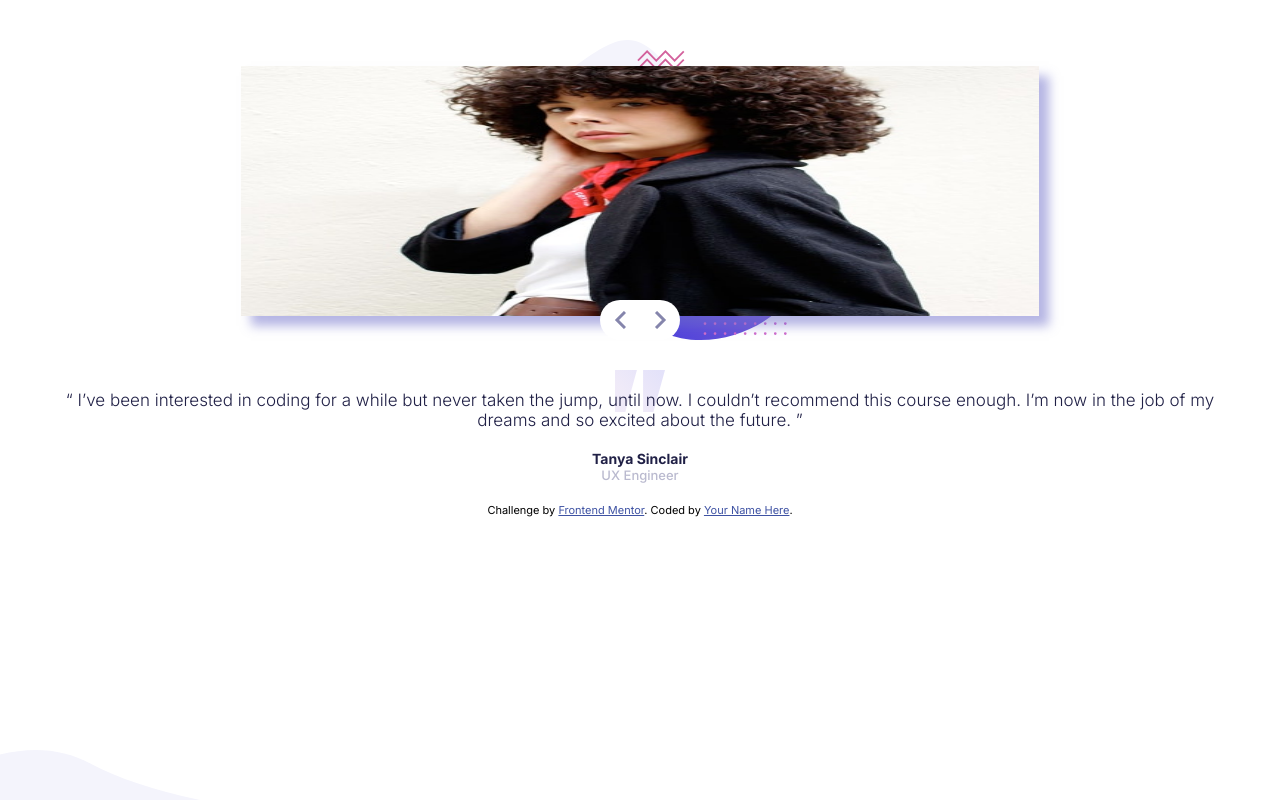
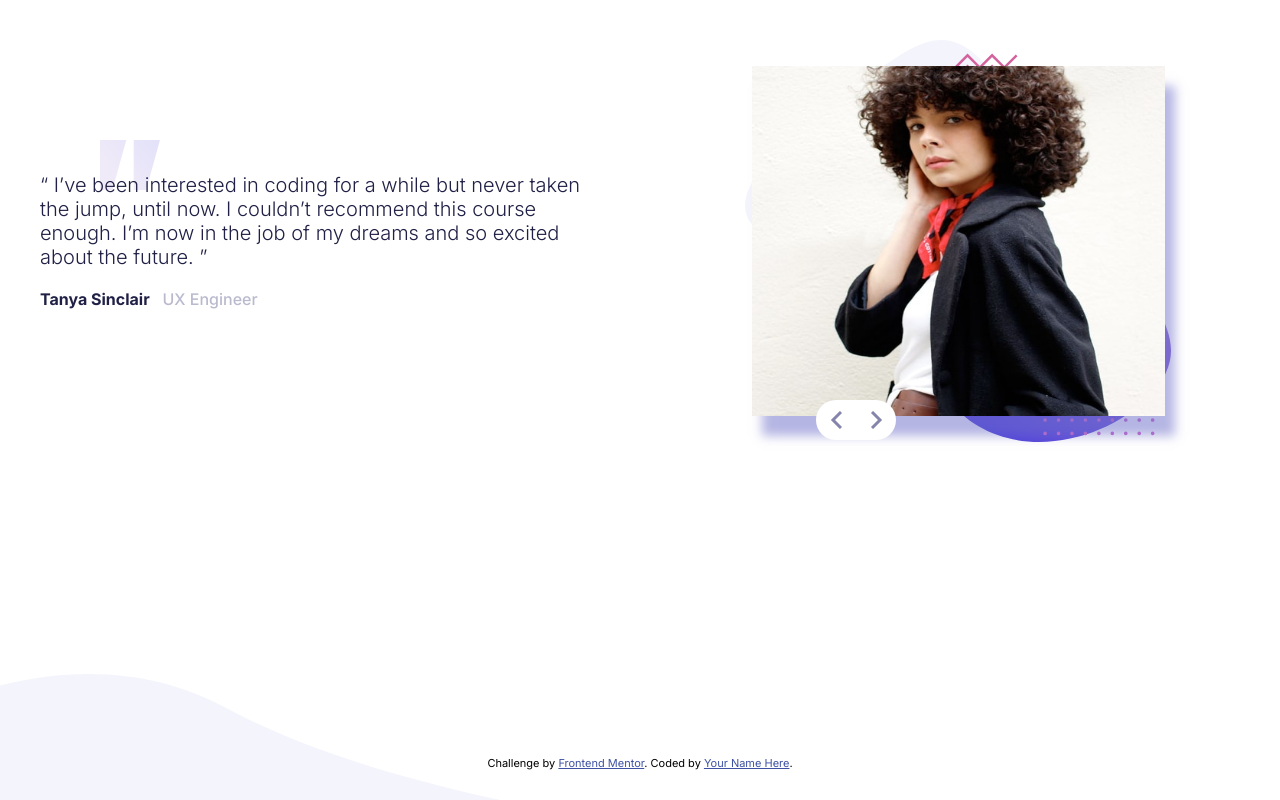
Before and after one commit to Diego2Drm/Coding-bootcamp-testimonials-slider, a plain HTML site: page src/index.html in a window 1280 px wide. Drawn offline with Linux system fonts and the light colour scheme.

Commit message:
Media Queries Desktop

```diff
--- a/src/index.html
+++ b/src/index.html
@@ -10,22 +10,13 @@
 
   <title>Frontend Mentor | Coding Bootcamp Testimonials Slider</title>
 
-  <style>
-    .attribution {
-      font-size: 11px;
-      text-align: center;
-    }
-
-    .attribution a {
-      color: hsl(228, 45%, 44%);
-    }
-  </style>
 </head>
 
 <body>
   <section class="carousel">
     <div class="carousel-inner">
       <article class="carousel-item">
+        <div class="item-container">
           <figure>
             <img class="avatar" src="./images/image-tanya.jpg" alt="tanya">
           </figure>
@@ -35,12 +26,16 @@
               I couldn’t recommend this course enough. I’m now in the job of my dreams and so
               excited about the future. ”
             </p>
-          <p>Tanya Sinclair</p>
-          <p>UX Engineer</p>
+            <p>
+              <span>Tanya Sinclair</span>
+              <span>UX Engineer</span>
+           </p>
+          </div>
         </div>
       </article>
 
       <article class="carousel-item">
+        <div class="item-container">
           <figure>
             <img class="avatar" src="./images/image-john.jpg" alt="John">
           </figure>
@@ -50,8 +45,11 @@
               The depth the instructors go into is incredible. I now feel so confident about
               starting up as a professional developer. ”
             </p>
-          <p>John Tarkpor</p>
-          <p>Junior Front-end Developer </p>
+            <p>
+              <span>John Tarkpor</span>
+              <span>Junior Front-end Developer </span>
+            </p>
+          </div>
         </div>
       </article>
 
--- a/src/style.css
+++ b/src/style.css
@@ -84,28 +84,124 @@ html {
   width: 100%;
   display: flex;
   flex-direction: column;
-  align-items: center;
+  /* align-items: center; */
   padding: 2rem;
   background: url('./images/pattern-quotes.svg') no-repeat;
   background-position: top center;
   background-size: 5rem;
 }
 
-.content__info p:nth-child(1){
+.content__info p:nth-child(1) {
   color: var(--Dark-Blue);
   font-weight: 300;
   font-size: 1.7rem;
   padding-inline: 2rem;
   text-align: center;
 }
-.content__info p:nth-child(2){
+
+.content__info p:nth-child(2) span:nth-child(1) {
   margin-block-start: 2rem;
   color: var(--Dark-Blue);
   font-weight: 700;
   font-size: 1.4rem;
+  text-align: center;
+  display: block;
 }
-.content__info p:nth-child(3){
+
+.content__info p:nth-child(2) span:nth-child(2) {
   color: var(--Grayish-Blue);
   font-size: 1.3rem;
   font-weight: 500;
+  text-align: center;
+  display: block;
 }
+
+.attribution {
+  position: absolute;
+  bottom: 1.5rem;
+  left: 50%;
+  transform: translate(-50%);
+  font-size: 1.1rem;
+}
+
+.attribution a {
+  color: hsl(228, 45%, 44%);
+}
+
+@media (min-width: 1024px) {
+  .item-container {
+    display: flex;
+    flex-direction: row-reverse;
+
+  }
+
+  .carousel-item figure {
+    width: 100%;
+    height: 100%;
+  }
+
+  .carousel-item figure .avatar {
+    width: 70%;
+    height: 35rem;
+    box-shadow: 1rem 2rem 1rem rgba(109, 109, 201, 0.5);
+  }
+
+  .icons-container {
+    left: initial;
+    transform: initial;
+    right: 30%;
+    top: 40rem;
+  }
+
+  .content__info {
+    justify-content: center;
+    margin-top: 0;
+    background-position: 10rem 10rem;
+    background-size: 6rem;
+  }
+
+  .content__info p:nth-child(1) {
+    color: var(--Dark-Blue);
+    font-weight: 300;
+    font-size: 2rem;
+    padding-inline: 2rem;
+    text-align: start;
+  }
+
+  .content__info p:nth-child(2) span:nth-child(1) {
+    font-size: 1.6rem;
+    display: inline-block;
+    margin-inline-start: 2rem;
+  }
+
+  .content__info p:nth-child(2) span:nth-child(2) {
+    font-size: 1.6rem;
+    display: inline-block;
+    margin-inline-start: 1rem;
+  }
+
+  .carousel {
+    background-size: 50rem;
+  }
+
+  .attribution {
+    position: absolute;
+    bottom: 3rem;
+    left: 50%;
+    transform: translate(-50%);
+    font-size: 1.1rem;
+  }
+}
+
+@media (min-width: 1440px) {
+  .content__info {
+    align-items: end;
+    background-position: 15rem 12rem;
+    background-size: 7rem;
+  }
+
+  .content__info p:nth-child(1) {
+    text-align: end;
+  }
+
+}
```
Lines whose indentation alone changed are shown as unchanged.
